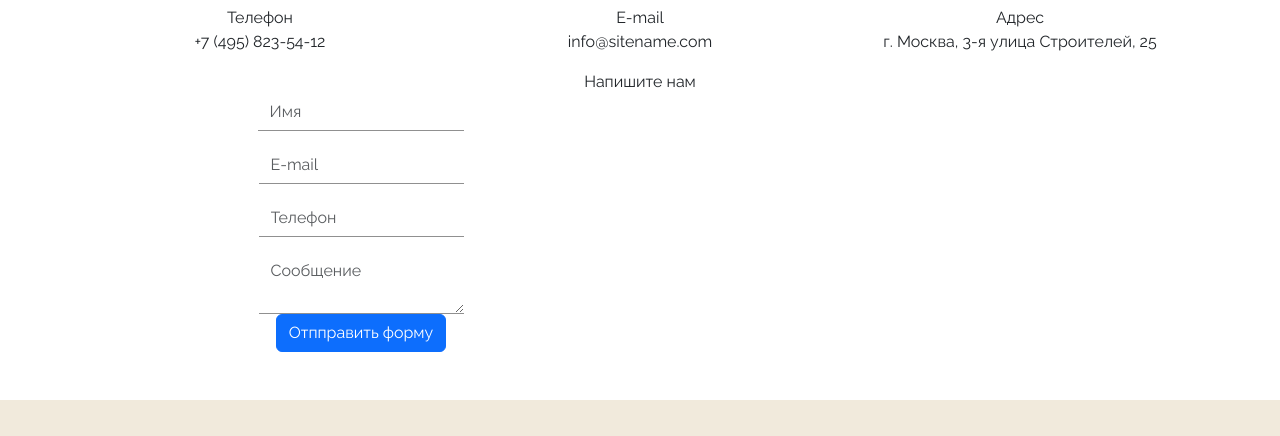
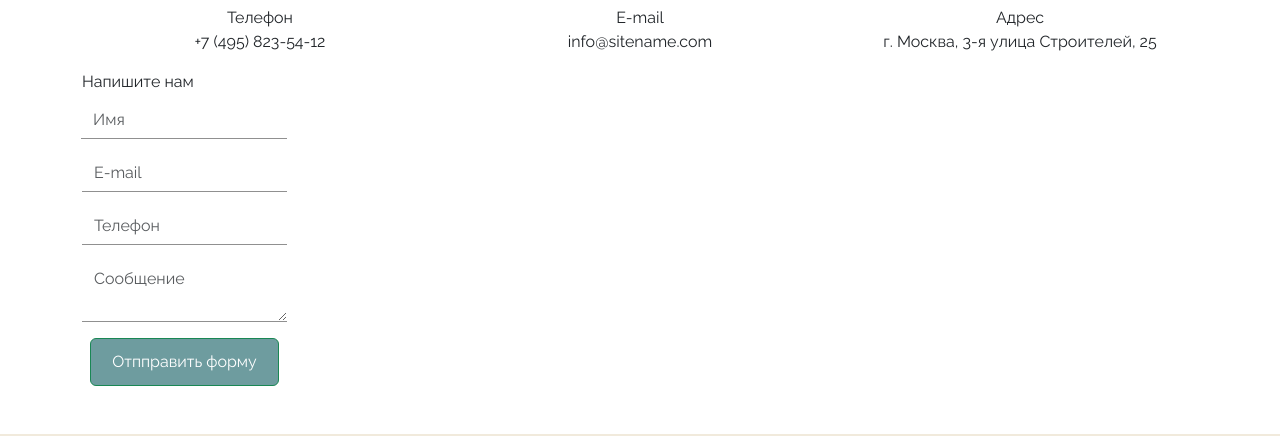
Before and after one commit to saryan02/react-womazing, a React (Create React App) app: page /contacts in a window 1280 px wide. Shown: the part 264-700 px from the top of the page. Built offline with nearby package versions, Linux system fonts and the light colour scheme.

Commit message:
some changes

```diff
--- a/src/pages/Contacts.tsx
+++ b/src/pages/Contacts.tsx
@@ -2,7 +2,7 @@
 import React, {useState} from "react";
 import styles from '../scss/Contacts.module.scss'
 import '../scss/custom.scss'
-import {YMaps, Map, Placemark, Panorama} from '@pbe/react-yandex-maps';
+import {YMaps, Map, Placemark} from '@pbe/react-yandex-maps';
 import Footer from "../components/footer";
 
 
@@ -17,9 +17,9 @@
     }
     return (
         <>
-            <div className={'container'}>
+
                 <Header/>
-            </div>
+
         <div className={`container d-flex flex-column my-5 ${styles.root}`}>
             <div className={'my-5'}>
                 <h1 className={''}>Контакты</h1>
@@ -57,10 +57,10 @@
                         <span>г. Москва, 3-я улица Строителей, 25</span>
                     </div>
                 </div>
-                <span>Напишите нам</span>
 
-                <div className={` d-flex justify-content-center align-items-center ${styles.feedback}`}>
 
+                <div className={` ${styles.feedback} d-flex flex-column gap-2  align-items-md-start align-items-center `}>
+                    <span>Напишите нам</span>
                     <form className={''} onSubmit={openAlert}>
 
                         <div className="input-group mb-3">
@@ -84,7 +84,7 @@
                         <textarea className="form-control" placeholder='Сообщение' aria-label="With textarea"
                                   required></textarea>
                         </div>
-                        <button className={'btn btn-primary'}>Отпправить форму</button>
+                        <button className={'btn btn-success mt-3'}>Отпправить форму</button>
                     </form>
                     {show
                         &&
--- a/src/scss/Contacts.module.scss
+++ b/src/scss/Contacts.module.scss
@@ -16,11 +16,18 @@
     }
   }
 
-  .feedback{
-    width: 50%;
-  }
+  //.feedback{
+  //  width: 50%;
+  //}
 
   .coordinates {
     width:500px;
   }
+
+  form {
+    button{
+      width: 189px;
+      height: 48px;
+    }
+  }
 }
--- a/src/scss/custom.scss
+++ b/src/scss/custom.scss
@@ -61,3 +61,7 @@
   }
 
 }
+
+.btn-primary {
+  background-color: #6E9C9F;
+}
--- a/src/scss/home.scss
+++ b/src/scss/home.scss
@@ -49,6 +49,7 @@
     height: 100vh;
     background: #F1EADC;
     position: relative;
+    box-shadow: -3px 5px 5px rgba(0, 0, 0, 0.1);
 
   }
 
```
